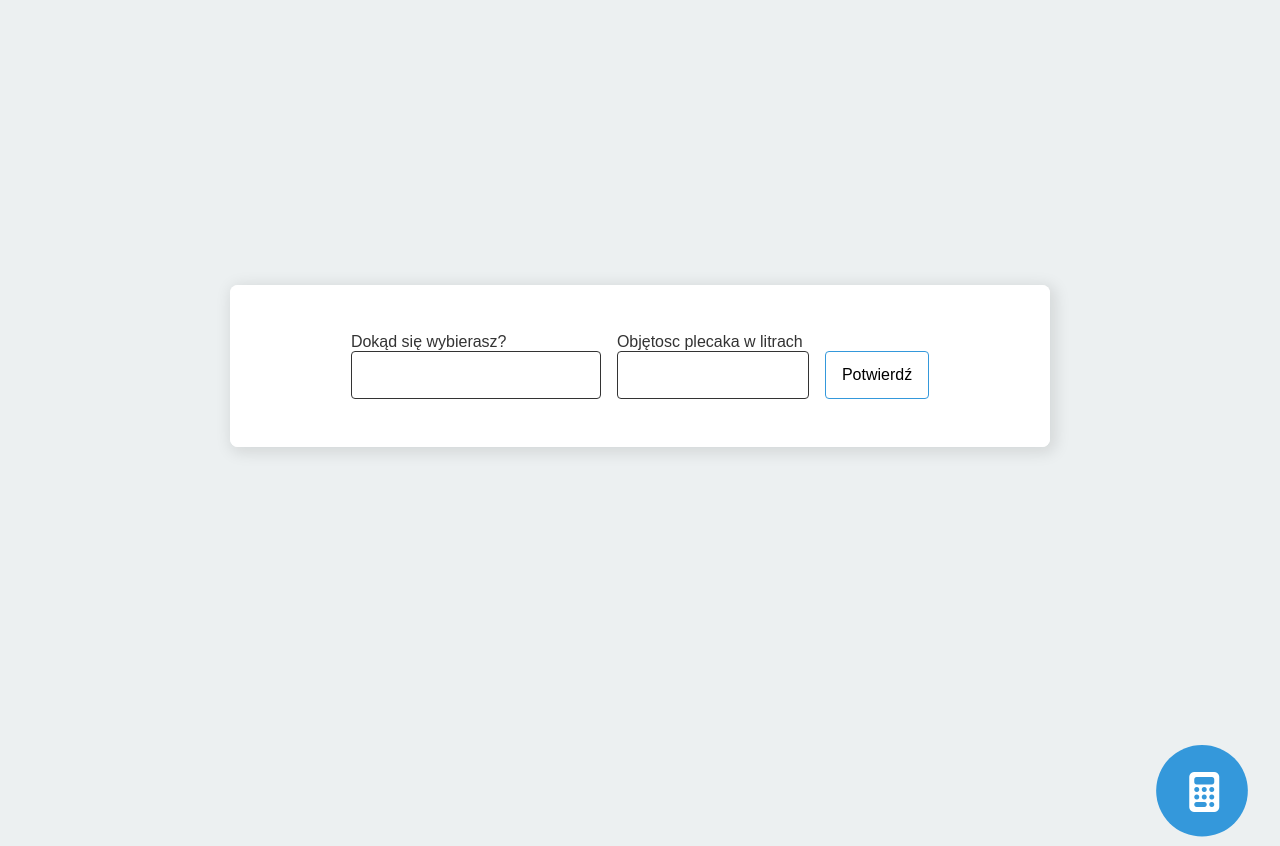
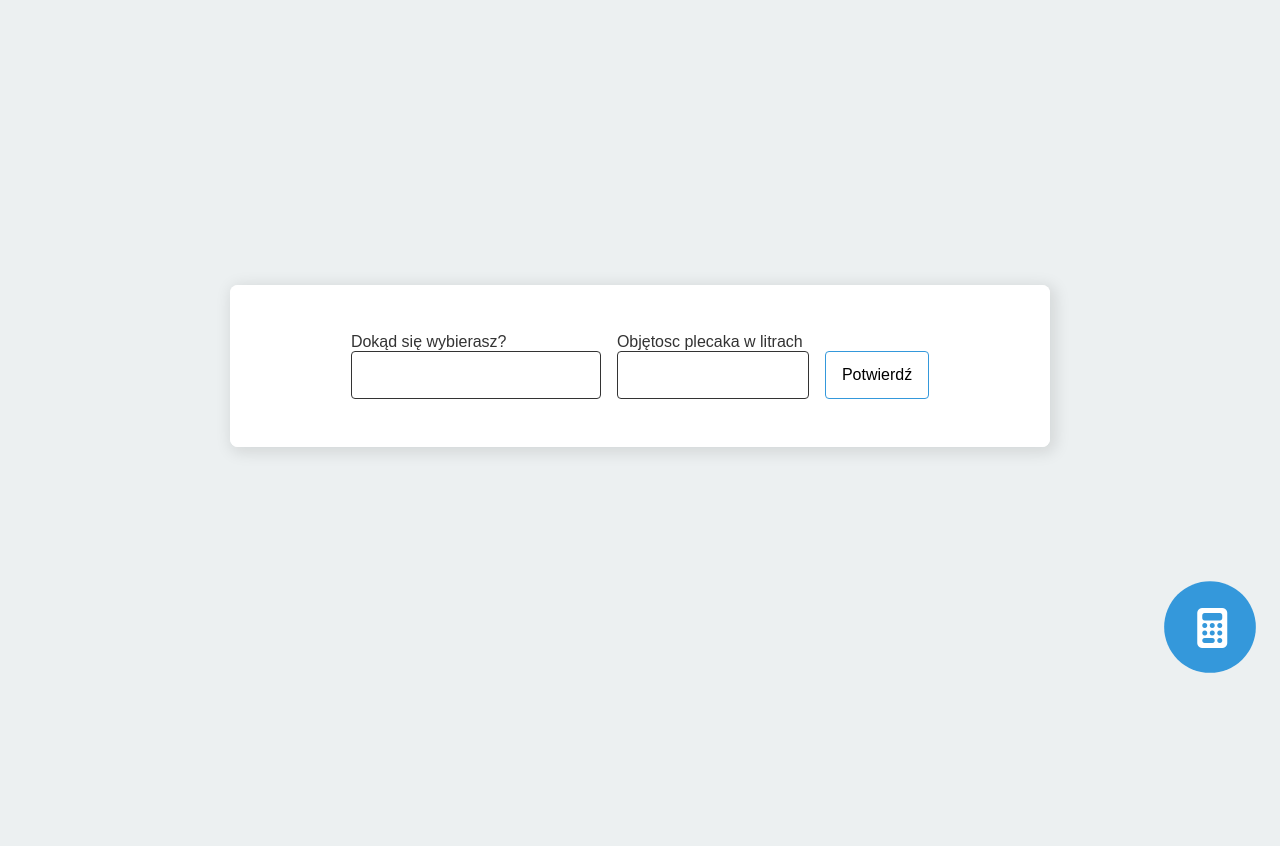
Before and after one commit to Goofsy/spakuj-sie, a website built with Parcel: page index.html in a window 1280 px wide. Shown: the part 102-948 px from the top of the page. After the commit the page ends 800 px from the top, so only its background shows below. Built offline with nearby package versions, Linux system fonts and the light colour scheme.

Commit message:
changed calc position to fixed

```diff
--- a/src/sass/_base.scss
+++ b/src/sass/_base.scss
@@ -124,9 +124,9 @@ section {
 }
 
 .calc {
-  position: absolute;
-  float: right;
-  right: 1.5rem;
+  position: fixed;
+  bottom: 1rem;
+  right: 1rem;
   z-index: 15;
   display: flex;
   flex-direction: column;
--- a/src/sass/_layout.scss
+++ b/src/sass/_layout.scss
@@ -44,7 +44,7 @@
 
   .calc {
     bottom: 1rem;
-    right: 0rem;
+    right: 0;
   }
 }
 
```
